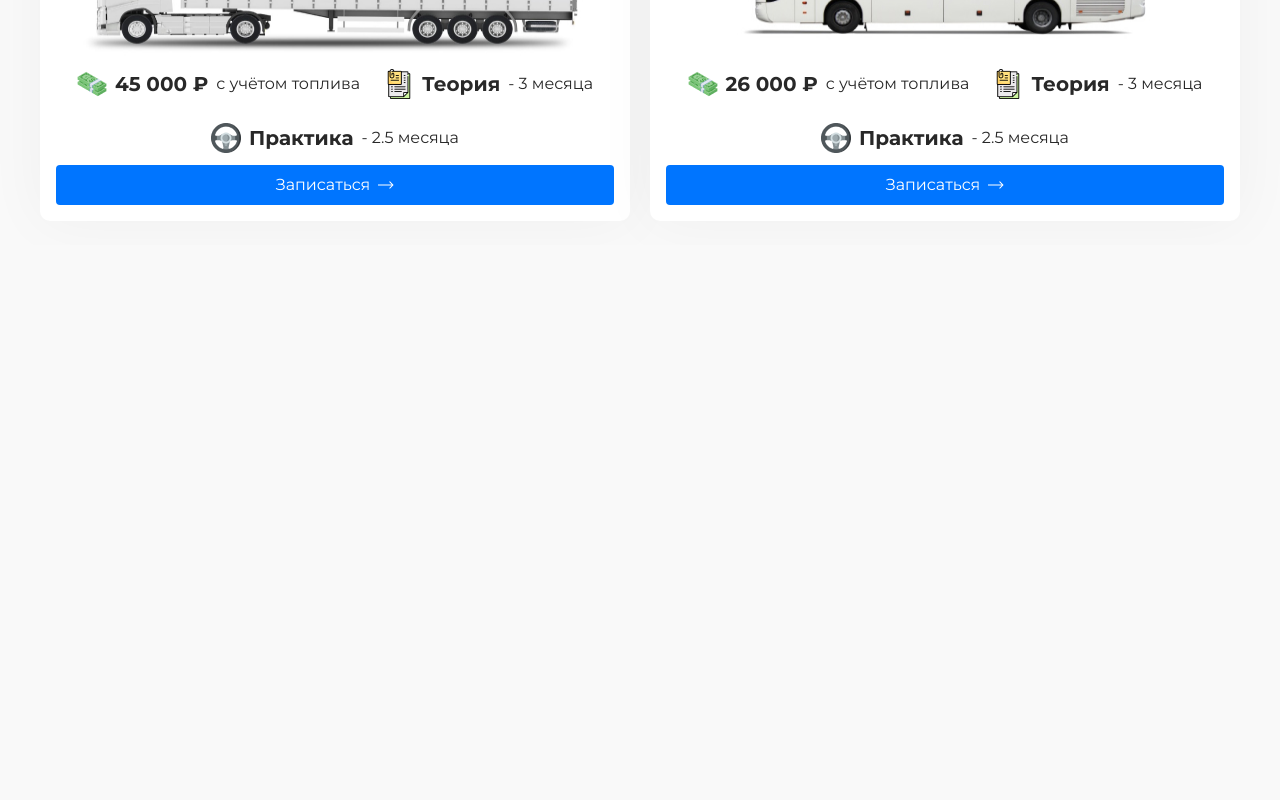
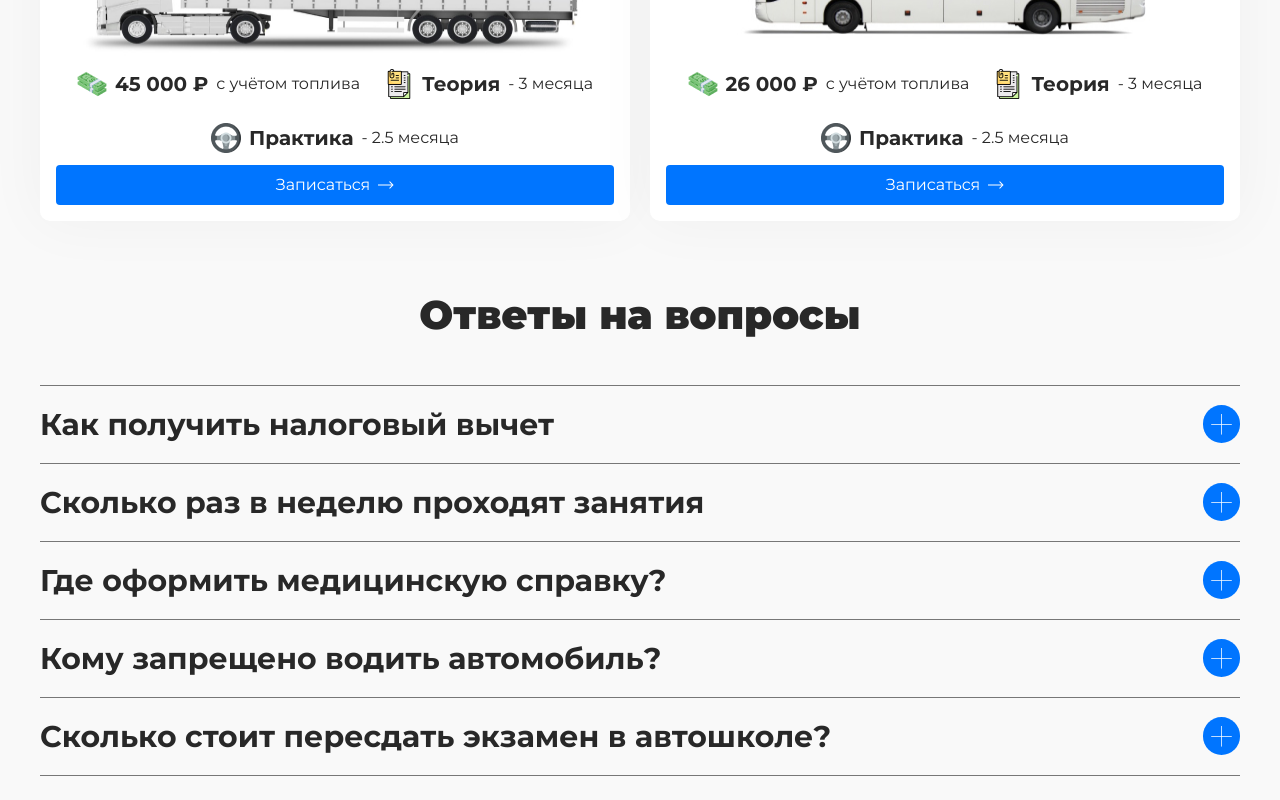
Before and after one commit to CodeMaster1025/driving-school-frontend, a Next.js app: page / in a window 1280 px wide. Shown: the part 1439-2239 px from the top of the page. Before the commit the page ends 1684 px from the top, so only its background shows below. Built offline with nearby package versions, Linux system fonts and the light colour scheme.

Commit message:
Add Questions Section and connect frame motion

```diff
--- /dev/null
+++ b/app/components/other/Icons/Add.tsx
@@ -0,0 +1,44 @@
+import React, { FC } from "react";
+
+const Add: FC = () => {
+  return (
+    <svg
+      width="21"
+      height="22"
+      viewBox="0 0 21 22"
+      fill="none"
+      xmlns="http://www.w3.org/2000/svg"
+    >
+      <rect
+        x="10.2435"
+        y="21.4928"
+        width="20.4878"
+        height="0.512195"
+        transform="rotate(-89.9994 10.2435 21.4928)"
+        fill="currentColor"
+      />
+      <rect
+        x="10.2435"
+        y="21.4928"
+        width="20.4878"
+        height="0.512195"
+        transform="rotate(-89.9994 10.2435 21.4928)"
+        fill="currentColor"
+      />
+      <rect
+        width="20.4878"
+        height="0.512195"
+        transform="matrix(1 -1.08739e-05 -1.08739e-05 -1 0.256226 11.5051)"
+        fill="currentColor"
+      />
+      <rect
+        width="20.4878"
+        height="0.512195"
+        transform="matrix(1 -1.08739e-05 -1.08739e-05 -1 0.256226 11.5051)"
+        fill="currentColor"
+      />
+    </svg>
+  );
+};
+
+export default Add;
--- a/app/components/pages/Home/CategoriesSection/CategoriesSection.tsx
+++ b/app/components/pages/Home/CategoriesSection/CategoriesSection.tsx
@@ -7,16 +7,22 @@ import Arrow from "@/components/other/Icons/Arrow";
 import { useAdaptive } from "@/hooks/useAdaptive";
 import { Swiper, SwiperSlide } from "swiper/react";
 import { Autoplay } from "swiper";
+import { motion } from "framer-motion";
 import classNames from "classnames";
 
 const CategoriesSection: FC = () => {
-  const { isDesktop } = useAdaptive();
+  const { isDesktop, isMobile } = useAdaptive();
 
   return (
-    <section className={styles.section}>
+    <motion.section
+      initial={{ translateY: "200px", opacity: 0 }}
+      whileInView={{ translateY: "0px", opacity: 1 }}
+      viewport={{ once: true }}
+      className={styles.section}
+    >
       <h2
         className={classNames({
-          [styles.small]: !isDesktop
+          [styles.small]: isMobile
         })}
       >
         Выберите категорию
@@ -413,7 +419,7 @@ const CategoriesSection: FC = () => {
           </SwiperSlide>
         </Swiper>
       )}
-    </section>
+    </motion.section>
   );
 };
 
--- a/app/components/pages/Home/Home.tsx
+++ b/app/components/pages/Home/Home.tsx
@@ -14,11 +14,19 @@ const CategoriesSection = dynamic(
   }
 );
 
+const QuestionsSection = dynamic(
+  import("./QuestionsSection/QuestionsSection"),
+  {
+    ssr: false
+  }
+);
+
 const Home: FC = () => {
   return (
     <main className={styles.main}>
       <PrimarySection />
       <CategoriesSection />
+      <QuestionsSection />
     </main>
   );
 };
--- a/app/components/pages/Home/PrimarySection/PrimarySection.tsx
+++ b/app/components/pages/Home/PrimarySection/PrimarySection.tsx
@@ -5,6 +5,7 @@ import Button from "@/components/ui/Button/Button";
 
 import { Swiper, SwiperSlide } from "swiper/react";
 import "swiper/css";
+import { motion } from "framer-motion";
 
 import Arrow from "@/components/other/Icons/Arrow";
 
@@ -16,7 +17,12 @@ const PrimarySection: FC = () => {
   const { isDesktop } = useAdaptive();
 
   return (
-    <section className={styles.section}>
+    <motion.section
+      initial={{ translateY: "200px", opacity: 0 }}
+      whileInView={{ translateY: "0px", opacity: 1 }}
+      viewport={{ once: true }}
+      className={styles.section}
+    >
       <article className={styles.majorArticle}>
         <h1>Научитесь водить уже через 3 месяца</h1>
         <p>
@@ -139,7 +145,7 @@ const PrimarySection: FC = () => {
           </SwiperSlide>
         </Swiper>
       )}
-    </section>
+    </motion.section>
   );
 };
 
--- /dev/null
+++ b/app/components/pages/Home/QuestionsSection/QuestionsSection.data.ts
@@ -0,0 +1,44 @@
+export interface Question {
+  id: number;
+  title: string;
+  description: string;
+  isOpen: boolean;
+}
+
+export const data: Question[] = [
+  {
+    id: 1,
+    title: "Как получить налоговый вычет",
+    description:
+      "Чтобы вернуть часть денег за обучение в автошколе, необходимо иметь постоянную регистрацию и официальное трудоустройство. Подробнее можно уточнить в Федеральной налоговой службе.",
+    isOpen: false
+  },
+  {
+    id: 2,
+    title: "Сколько раз в неделю проходят занятия",
+    description:
+      "Учебный график подбирается индивидуально от потребностей ученика.",
+    isOpen: false
+  },
+  {
+    id: 3,
+    title: "Где оформить медицинскую справку?",
+    description:
+      "Чтобы оформить справку для получения или замены водительских прав, вам нужно будет пройти обследование врачом-психиатром-наркологом и врачом-психиатром в наркологических и психоневрологических диспансерах города проживания.",
+    isOpen: false
+  },
+  {
+    id: 4,
+    title: "Кому запрещено водить автомобиль?",
+    description:
+      "Вождению припятствуют шизофрения, аффективные расстройства, умственная отсталось, эпилепсия, слепота обоих глаз.",
+    isOpen: false
+  },
+  {
+    id: 5,
+    title: "Сколько стоит пересдать экзамен в автошколе? ",
+    description:
+      "Стоимость пересдачи экзамена варируется в зависимости от категории. Цена не превышает 4 000 рублей.",
+    isOpen: false
+  }
+];
--- /dev/null
+++ b/app/components/pages/Home/QuestionsSection/QuestionsSection.module.scss
@@ -0,0 +1,39 @@
+.section {
+  h2 {
+    @apply text-5xl font-black text-center;
+
+    &.small {
+      @apply text-3xl text-left;
+    }
+  }
+
+  .questions {
+    @apply mt-10;
+    article {
+      @apply border-b border-gray py-4;
+      .heading {
+        @apply flex justify-between items-center cursor-pointer;
+
+        h3 {
+          @apply text-4xl font-bold;
+        }
+
+        button {
+          @apply bg-primary rounded-full text-white p-2 transition-all;
+
+          &.rotate {
+            @apply rotate-45;
+          }
+        }
+      }
+
+      p {
+        @apply mt-2;
+      }
+
+      &:first-child {
+        @apply border-t;
+      }
+    }
+  }
+}
--- /dev/null
+++ b/app/components/pages/Home/QuestionsSection/QuestionsSection.tsx
@@ -0,0 +1,74 @@
+import React, { FC, useState } from "react";
+
+import styles from "./QuestionsSection.module.scss";
+import { AnimatePresence, motion } from "framer-motion";
+import { useAdaptive } from "@/hooks/useAdaptive";
+import classNames from "classnames";
+import {
+  data,
+  Question
+} from "@/components/pages/Home/QuestionsSection/QuestionsSection.data";
+import Add from "@/components/other/Icons/Add";
+
+const QuestionsSection: FC = () => {
+  const { isMobile } = useAdaptive();
+  const [questions, setQuestions] = useState<Question[]>(data);
+
+  const handleOpen = (id: number) => {
+    const current = [...questions];
+    current.forEach((question) => {
+      if (question.id === id) question.isOpen = !question.isOpen;
+    });
+    setQuestions(current);
+  };
+
+  return (
+    <motion.section
+      initial={{ translateY: "200px", opacity: 0 }}
+      whileInView={{ translateY: "0px", opacity: 1 }}
+      viewport={{ once: true }}
+      className={styles.section}
+    >
+      <h2
+        className={classNames({
+          [styles.small]: isMobile
+        })}
+      >
+        Ответы на вопросы
+      </h2>
+      <div className={styles.questions}>
+        {questions.map((question) => (
+          <article key={question.id}>
+            <div
+              onClick={() => handleOpen(question.id)}
+              className={styles.heading}
+            >
+              <h3>{question.title}</h3>
+              <button
+                className={classNames({
+                  [styles.rotate]: question.isOpen
+                })}
+              >
+                <Add />
+              </button>
+            </div>
+            <AnimatePresence>
+              {question.isOpen && (
+                <motion.p
+                  initial={{ height: 0 }}
+                  animate={{ height: "auto" }}
+                  exit={{ height: 0 }}
+                  style={{ overflow: "hidden" }}
+                >
+                  {question.description}
+                </motion.p>
+              )}
+            </AnimatePresence>
+          </article>
+        ))}
+      </div>
+    </motion.section>
+  );
+};
+
+export default QuestionsSection;
--- a/package.json
+++ b/package.json
@@ -1,6 +1,6 @@
 {
   "name": "driving-school",
-  "version": "0.1.4",
+  "version": "0.2.0",
   "private": true,
   "scripts": {
     "dev": "next dev",
@@ -17,6 +17,7 @@
     "classnames": "^2.3.2",
     "eslint": "8.31.0",
     "eslint-config-next": "13.1.1",
+    "framer-motion": "^8.4.0",
     "lodash.throttle": "^4.1.1",
     "next": "13.1.1",
     "nextjs-progressbar": "^0.0.16",
```
Also changed, not shown: 1 other file (tests, documents, lock files or other folders).
